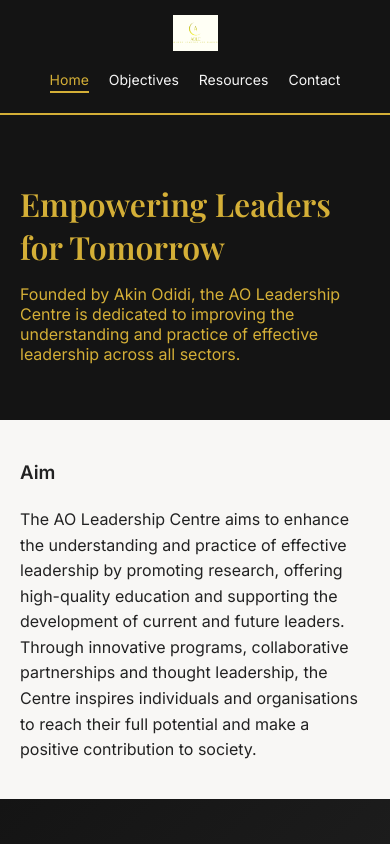
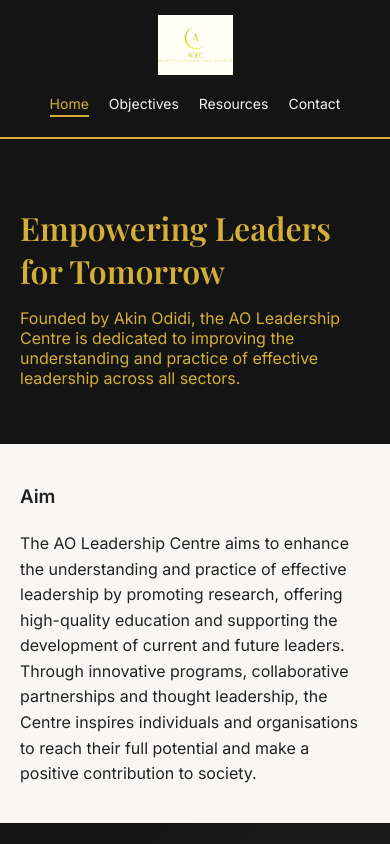
Before and after one commit to oreakinodidi98/Prod_AOLC_Page, a plain HTML site: page index.html in a window 390 px wide. Shown: the top 844 px of the page. Drawn offline with nearby package versions, Linux system fonts and the light colour scheme.

Commit message:
fix: increase header and footer image heights for better visibility

```diff
--- a/css/style.css
+++ b/css/style.css
@@ -20,7 +20,7 @@ header {
 }
 
 header img {
-  height: 42px;
+  height: 72px;
 }
 
 header h1 {
@@ -396,7 +396,7 @@ footer {
   }
 
   header img {
-    height: 36px;
+    height: 60px;
   }
 
   nav {
```
